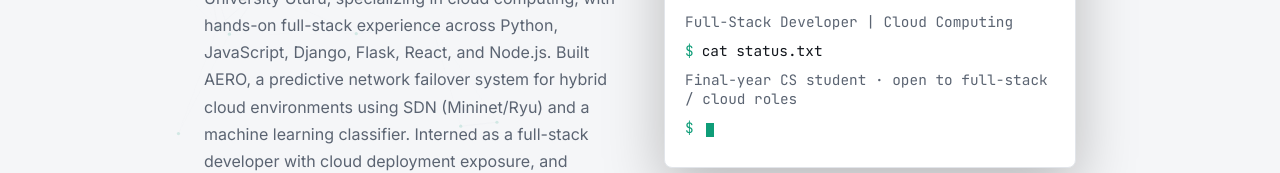
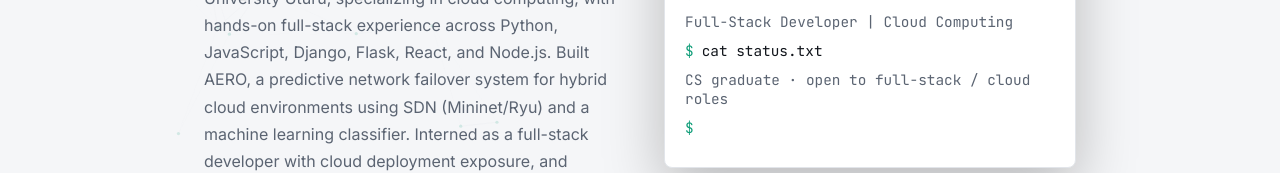
Before and after one commit to Darchis01/Chisom-Portfolio, a React (Vite) app: page / in a window 1280 px wide. Shown: the part 419-592 px from the top of the page. Built offline with nearby package versions, Linux system fonts and the light colour scheme.

Commit message:
update project description 2

```diff
--- a/src/data/resume.js
+++ b/src/data/resume.js
@@ -105,5 +105,5 @@ export const certifications = [
 export const terminalLines = [
   { cmd: 'whoami', out: profile.name },
   { cmd: 'cat role.txt', out: profile.title },
-  { cmd: 'cat status.txt', out: 'Final-year CS student · open to full-stack / cloud roles' },
+  { cmd: 'cat status.txt', out: 'CS graduate · open to full-stack / cloud roles' },
 ]
```
